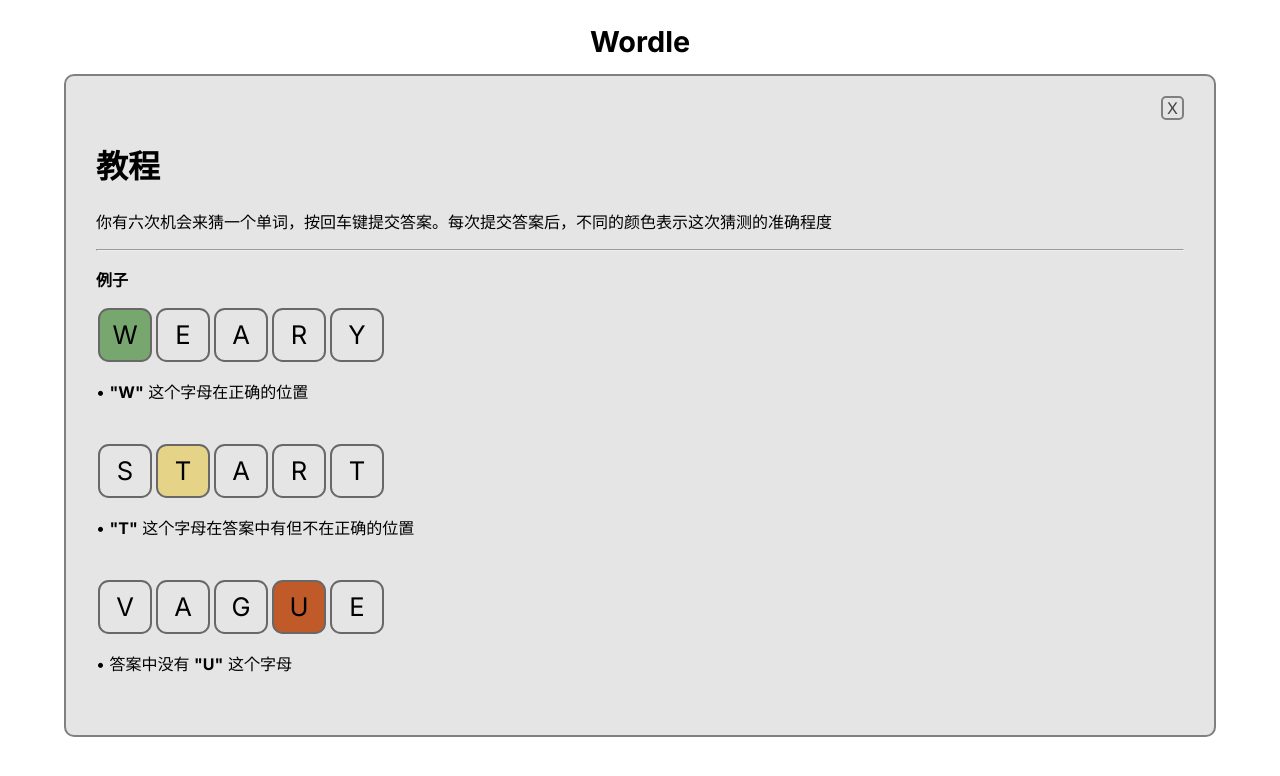
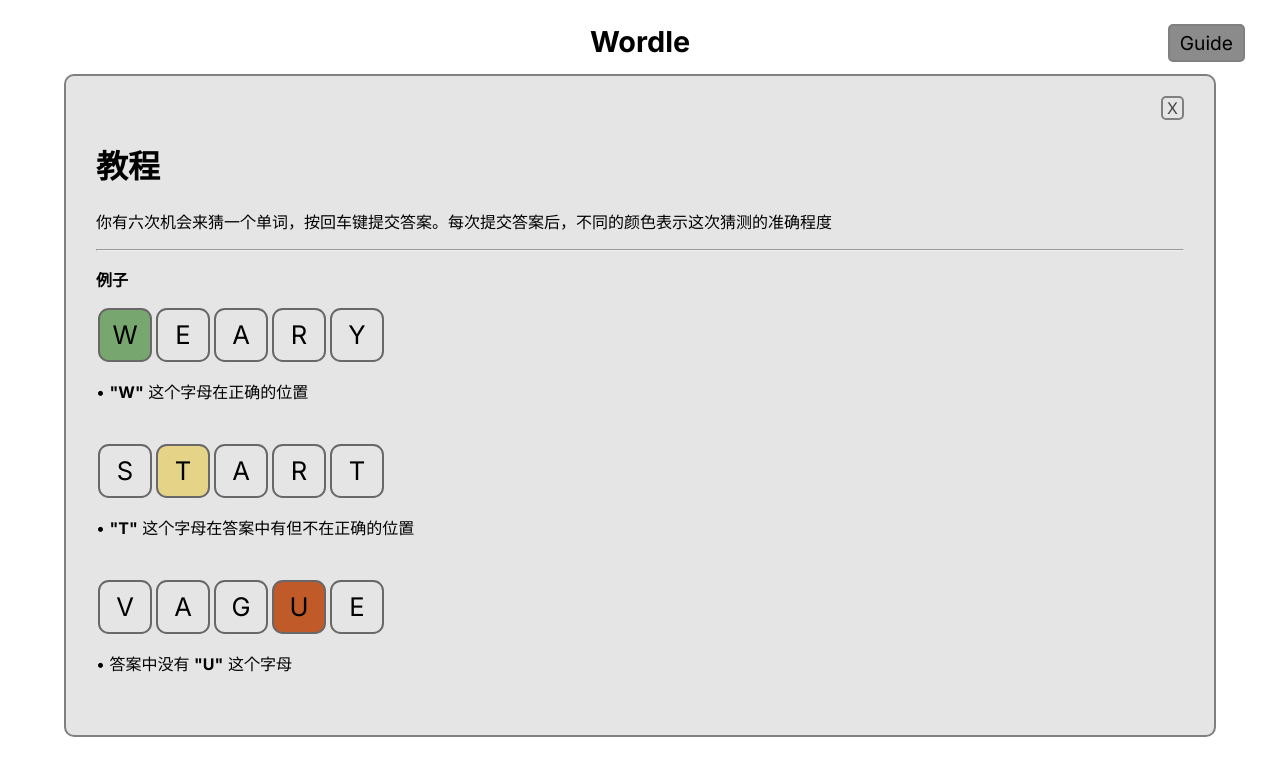
Before and after one commit to Y65NG/wordle-react, a React (Vite) app: page / in a window 1280 px wide. Shown: the top 776 px of the page. Built offline with nearby package versions, Linux system fonts and the light colour scheme.

Commit message:
FEAT: add a button to toggle guide

```diff
--- a/src/App.css
+++ b/src/App.css
@@ -1,10 +1,23 @@
 /* Header */
 nav {
+  position: relative;
   text-align: center;
   font-size: larger;
 }
 
 /* User Guide */
+.guide-btn {
+  right: 35px;
+  top: 0;
+  position: absolute;
+  cursor: pointer;
+  user-select: none;
+  background-color: rgb(209, 208, 208);
+  padding: 5px 10px;
+  border: 2px solid grey;
+  border-radius: 5px;
+}
+
 .guide {
   position: absolute;
   left: 5%;
@@ -16,9 +29,12 @@
   background-color: rgb(230, 229, 229);
   border: 2px solid grey;
   border-radius: 10px;
-  overflow: hidden;
   /* width: 200px; */
   /* height: 200px; */
+}
+
+.darken {
+  background-color: rgb(139, 139, 139);
 }
 
 .close-btn {
@@ -30,6 +46,10 @@
   border: 2px solid grey;
   border-radius: 5px;
   padding: 0 4px;
+}
+
+.close-btn:active {
+  background-color: grey;
 }
 
 .bold {
--- a/src/App.jsx
+++ b/src/App.jsx
@@ -93,6 +93,12 @@
     <div className="container">
       <nav>
         <h1>Wordle</h1>
+        <div
+          className={`guide-btn ${showGuide ? "darken" : ""}`}
+          onClick={toggleGuide}
+        >
+          Guide
+        </div>
       </nav>
       <AppContext.Provider
         value={{
@@ -121,6 +127,7 @@
           </div>
         ) : gameState.state === 1 ? (
           <div className="game">
+            {showGuide && <UserGuide />}
             <Board />
             <Keyboard />
           </div>
```
